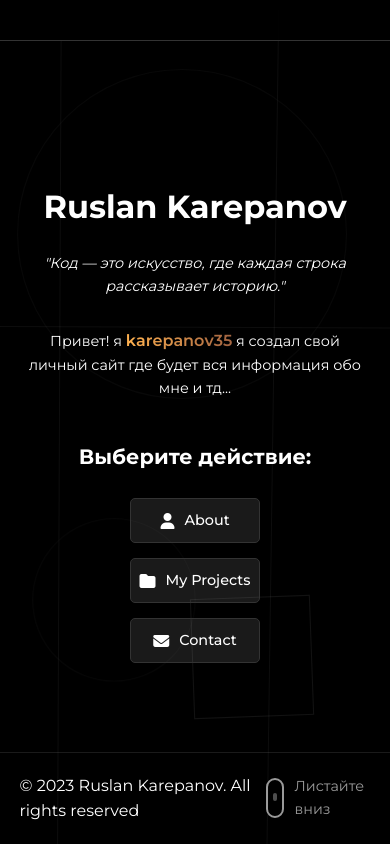
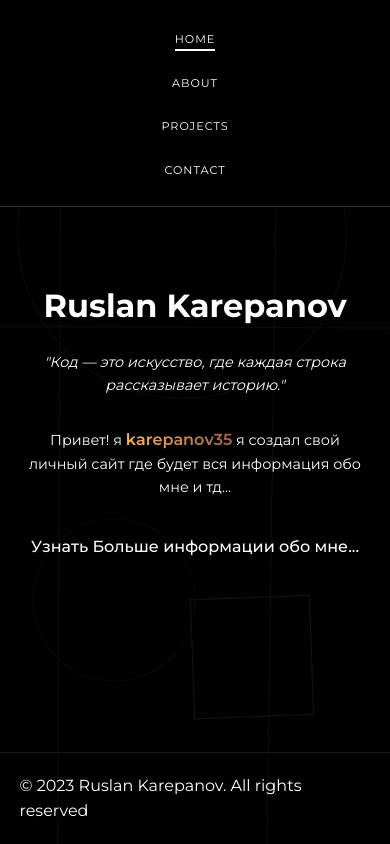
Before and after one commit to karepanov35/karepanov, a plain HTML site: page index.html in a window 390 px wide. Drawn offline with Linux system fonts and the light colour scheme.

Commit message:
Add files via upload

```diff
--- a/index.html
+++ b/index.html
@@ -13,6 +13,7 @@
             --gray: #1a1a1a;
             --light-gray: #333;
             --accent: #fff;
+            --orange: #FBAE4F;
         }
 
         * {
@@ -130,12 +131,6 @@
             100% { transform: rotate(360deg); }
         }
 
-        @keyframes aboutButtonAnimation {
-            0% { transform: scale(1); box-shadow: 0 0 0 rgba(255, 255, 255, 0.4); }
-            50% { transform: scale(1.2); box-shadow: 0 0 20px rgba(255, 255, 255, 0.6); }
-            100% { transform: scale(1); box-shadow: 0 0 0 rgba(255, 255, 255, 0.4); }
-        }
-
         /* Шапка */
         .sticky-header {
             position: fixed;
@@ -153,10 +148,13 @@
         nav ul {
             display: flex;
             list-style: none;
+            flex-wrap: wrap;
+            justify-content: center;
+            gap: 10px;
         }
 
         nav ul li {
-            margin: 0 15px;
+            margin: 0 10px;
         }
 
         nav ul li a {
@@ -227,7 +225,7 @@
             max-width: 600px;
             font-size: 1.1rem;
             opacity: 0.8;
-            margin-bottom: 40px;
+            margin-bottom: 30px;
         }
 
         .description .nickname {
@@ -239,44 +237,18 @@
             display: inline-block;
         }
 
-        .action-section {
-            display: flex;
-            flex-direction: column;
-            align-items: center;
-            gap: 15px;
+        .learn-more {
+            font-size: 1.3rem;
+            font-weight: 500;
+            max-width: 600px;
+            display: inline-block;
+            padding: 5px 10px;
+            transition: border 0.2s ease;
         }
 
-        .action-section h3 {
-            font-size: 1.5rem;
-            margin-bottom: 10px;
-        }
-
-        .button {
-            width: 150px;
-            height: 50px;
-            background: rgba(255, 255, 255, 0.1);
-            border: 1px solid var(--light-gray);
+        .learn-more:active {
+            border: 2px solid var(--orange);
             border-radius: 5px;
-            font-size: 1rem;
-            font-weight: 500;
-            display: flex;
-            align-items: center;
-            justify-content: center;
-            gap: 10px;
-            transition: background 0.3s ease, transform 0.3s ease;
-        }
-
-        .button:hover {
-            background: rgba(255, 255, 255, 0.2);
-            transform: translateY(-3px);
-        }
-
-        .button.about-button.first-visit {
-            animation: aboutButtonAnimation 1.5s ease;
-        }
-
-        .button i {
-            font-size: 1.2rem;
         }
 
         /* Подвал */
@@ -302,40 +274,24 @@
             font-size: 0.9rem;
         }
 
-        .mouse {
-            width: 25px;
-            height: 40px;
-            border: 2px solid white;
-            border-radius: 20px;
-            position: relative;
-        }
-
-        .wheel {
-            width: 4px;
-            height: 8px;
-            background: white;
-            border-radius: 2px;
-            position: absolute;
-            top: 5px;
-            left: 50%;
-            transform: translateX(-50%);
-            animation: scroll 2s infinite;
-        }
-
-        @keyframes scroll {
-            0% { top: 5px; opacity: 1; }
-            30% { opacity: 1; }
-            100% { top: 15px; opacity: 0; }
-        }
-
         /* Адаптивность */
         @media (max-width: 768px) {
             nav ul {
-                display: none;
+                flex-direction: column;
+                align-items: center;
+                gap: 8px;
             }
 
-            .sticky-header {
-                justify-content: center;
+            nav ul li {
+                margin: 5px 0;
+            }
+
+            nav ul li a {
+                font-size: 0.8rem;
+            }
+
+            .scroll-hint {
+                display: none;
             }
 
             .title {
@@ -350,8 +306,8 @@
                 font-size: 1rem;
             }
 
-            .action-section h3 {
-                font-size: 1.3rem;
+            .learn-more {
+                font-size: 1.1rem;
             }
         }
 
@@ -372,14 +328,12 @@
                 font-size: 1rem;
             }
 
-            .button {
-                width: 130px;
-                height: 45px;
-                font-size: 0.9rem;
+            .learn-more {
+                font-size: 1rem;
             }
 
-            .button i {
-                font-size: 1rem;
+            nav ul li a {
+                font-size: 0.7rem;
             }
         }
     </style>
@@ -412,12 +366,7 @@
     <div class="description">
         Привет! я <span class="nickname"><span style="color: #FBAE4F">k</span><span style="color: #F3A74E">a</span><span style="color: #EAA04C">r</span><span style="color: #E2994B">e</span><span style="color: #D9924A">p</span><span style="color: #D18B49">a</span><span style="color: #C88347">n</span><span style="color: #C07C46">o</span><span style="color: #B77545">v</span><span style="color: #AF6E43">3</span><span style="color: #A66742">5</span></span> я создал свой личный сайт где будет вся информация обо мне и тд...
     </div>
-    <div class="action-section">
-        <h3>Выберите действие:</h3>
-        <a href="about.html" class="button about-button"><i class="fas fa-user"></i> About</a>
-        <a href="projects.html" class="button"><i class="fas fa-folder"></i> My Projects</a>
-        <a href="#contact" class="button"><i class="fas fa-envelope"></i> Contact</a>
-    </div>
+    <a href="about.html" class="learn-more" aria-label="Learn more about Ruslan Karepanov">Узнать Больше информации обо мне...</a>
 </main>
 
 <footer>
@@ -441,15 +390,8 @@
             el.style.animationDelay = `${randomDelay}s`;
         });
 
-        // Анимация кнопки About только при первом посещении
-        const aboutButton = document.querySelector('.about-button');
-        if (!localStorage.getItem('hasVisited')) {
-            aboutButton.classList.add('first-visit');
-            localStorage.setItem('hasVisited', 'true');
-        }
-
         // Анимация элементов
-        const elements = document.querySelectorAll('.title, .quote, .description, .action-section h3, .button');
+        const elements = document.querySelectorAll('.title, .quote, .description, .learn-more');
         elements.forEach((element, index) => {
             element.style.opacity = '0';
             element.style.transform = 'translateY(20px)';
```
